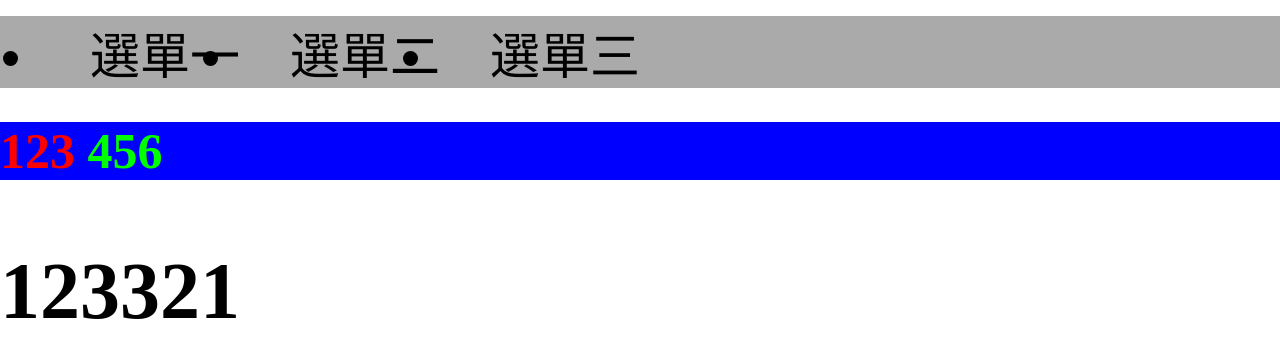
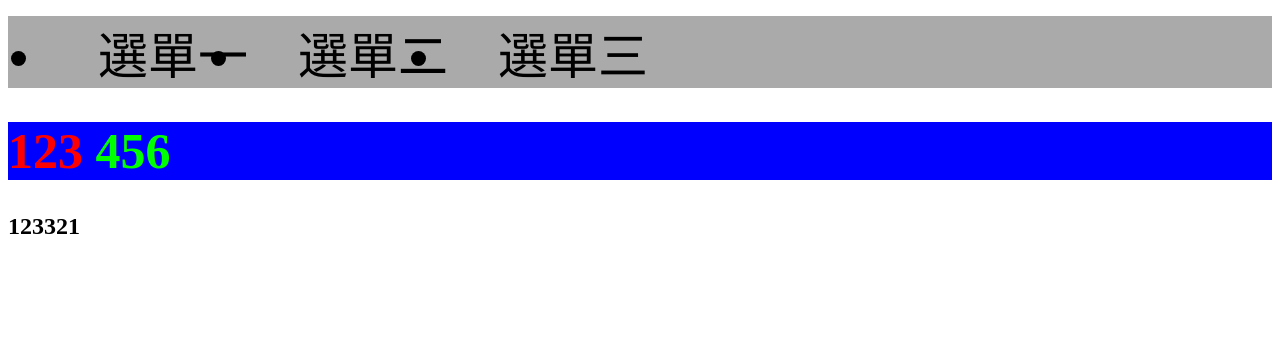
Before and after one commit to kyosam/cd106, a website: page index.html in a window 1280 px wide. Drawn offline with Linux system fonts and the light colour scheme.

Commit message:
scss teaching-2

```diff
--- a/sass/base/_var.scss
+++ b/sass/base/_var.scss
@@ -2,3 +2,4 @@ $fontsize : 50px;
 $fontcolor : red;
 $fontcolorg : #0f0;
 $backgroundcolor : #00f;
+$value: #1553ff , #f20 , green , 14px;
--- /dev/null
+++ b/sass/mixin/_mixin.scss
@@ -0,0 +1,49 @@
+@mixin margin() {
+    margin-left: auto;
+    margin-right: auto;
+}
+
+@mixin marginvalue($width) {
+    width: $width;
+    margin-left: auto;
+    margin-right: auto;
+    padding:  0;
+     background-color: rgb(191, 255, 166);
+}
+
+@mixin link($l, $v, $h, $a) {
+    a{
+        &:link {color: $l;}
+
+        /* 已連結過 */
+        &:visited {color: $v;}
+
+        /* 滑鼠移至連結 */
+        &:hover {color: $h;}
+
+        /* 選擇的連結 */
+        &:active {color: $a;}
+    }
+}
+
+@mixin btn( $width:100px , $height: 30px, $bgc:#c0c0c0 , $center:null) {
+    width: $width;
+    height: $height;
+    background-color: $bgc;
+    text-align: $center;
+ }
+
+ @mixin btn-module($className, $width, $height, $bgc) {
+    #{$className} {
+        width: $width;
+        height: $height;
+        background-color: $bgc;
+    }
+}
+
+@mixin bg($color , $bgc , $border-c , $font:null) {
+     color: $color;
+     background-color: $bgc;
+     border-color: $border-c;
+     font-size: $font;
+}
--- a/sass/style.scss
+++ b/sass/style.scss
@@ -1,5 +1,66 @@
+//===============
+// 基本參數
+//===============
 @import 'base/var';
-@import 'reset.css';
+@import 'base/reset';
+@import 'base/common';
+
+//===============
+// 函式
+//===============
+@import 'mixin/mixin';
+
+
+//===============
+// 頁面組成元素
+//===============
+@import 'layout/header';
+@import 'layout/footer';
+
+
+//===============
+// 頁面
+//===============
+@import 'page/index';
+@import 'page/login';
+@import 'page/content';
+
+.border-radious{
+    border-radius: 50%;
+}
+
+.boxmargin {
+    @include margin();
+}
+
+.box01margin {
+    @include margin();
+}
+
+.box02margin {
+    @include marginvalue(960px);
+}
+
+.btn {
+    @include btn(120px, 40px, #d3d3d3 );
+}
+
+.btns {
+    @include bg($value...);
+}
+
+.btns {
+    @extend .border-radious;
+}
+
+
+
+//呼叫
+.header {
+    @include link (#333, #999, #1553ff, #666);
+}
+
+@include btn-module('.btn-model' , 180px, 40px, #d3d3d3);
 
 header{
     background-color: $backgroundcolor;
@@ -15,7 +76,6 @@ header{
     }
 }
 
-
 h1{
     font-size: $fontsize;
     color: $fontcolor;
```
Also changed, not shown: css/style.css, sass/base/_common.scss (added).
